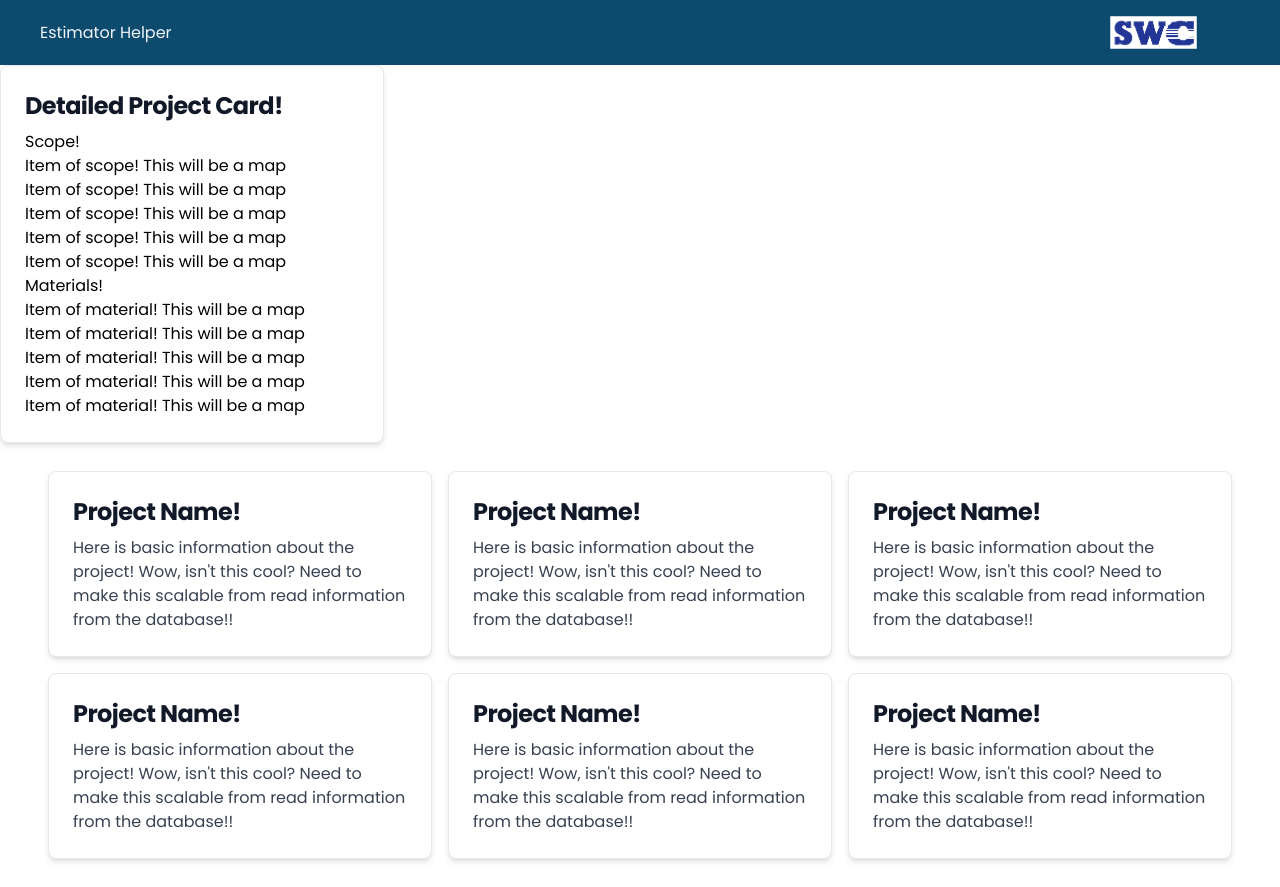
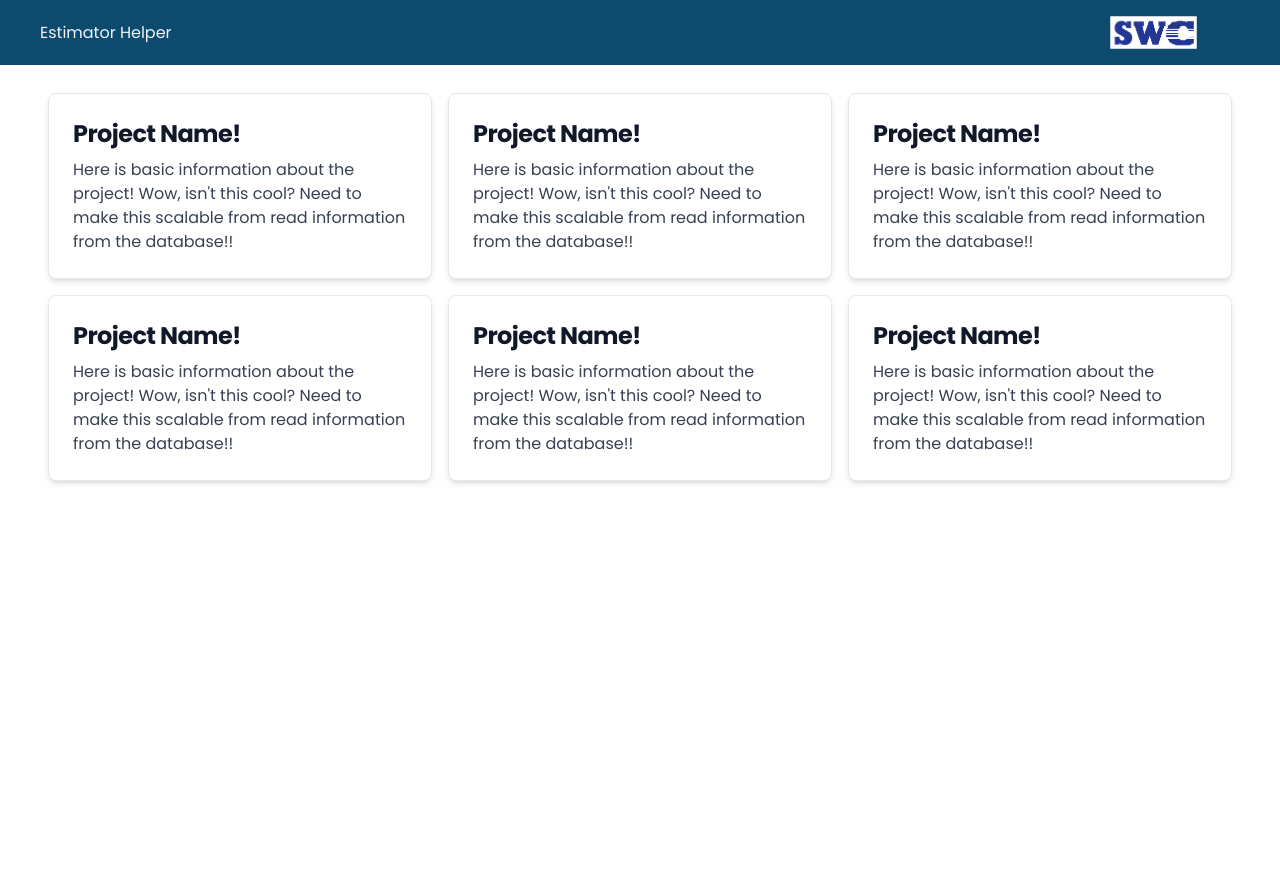
Before and after one commit to StanleyCooper/estimating-app, a React (Create React App) app: page / in a window 1280 px wide. After the commit the page ends 800 px from the top, so only its background shows below. Built offline with nearby package versions, Linux system fonts and the light colour scheme.

Commit message:
draggable components

```diff
--- a/package.json
+++ b/package.json
@@ -8,6 +8,7 @@
     "@testing-library/user-event": "^13.5.0",
     "react": "^17.0.2",
     "react-dom": "^17.0.2",
+    "react-draggable": "^4.4.4",
     "react-scripts": "5.0.0",
     "web-vitals": "^2.1.4"
   },
--- a/public/index.html
+++ b/public/index.html
@@ -12,7 +12,7 @@
     <link rel="preconnect" href="https://fonts.googleapis.com">
     <link rel="preconnect" href="https://fonts.gstatic.com" crossorigin>
     <link href="https://fonts.googleapis.com/css2?family=Poppins:wght@400;500;700&display=swap" rel="stylesheet">
-    <title>React App</title>
+    <title>Estimating App</title>
   </head>
   <body>
     <noscript>You need to enable JavaScript to run this app.</noscript>
--- a/src/Components/BasicProjectCard.js
+++ b/src/Components/BasicProjectCard.js
@@ -1,10 +1,15 @@
 import React from 'react'
+import Draggable from 'react-draggable'
 
 export default function BasicProjectCard() {
   return (
-    <a href='#' class="block p-6 max-w-sm bg-white rounded-lg border border-gray-200 shadow-md hover:bg-gray-100 dark:bg-gray-800 dark:border-gray-700 dark:hover:bg-gray-700">
-        <h5 class="mb-2 text-2xl font-bold tracking-tight text-gray-900 dark:text-white">Project Name!</h5>
-        <p class='font-normal text-gray-700 dark:text-gray-400'>Here is basic information about the project! Wow, isn't this cool? Need to make this scalable from read information from the database!!</p>
-    </a>
+    <Draggable>
+      <div>
+        <div class="block p-6 max-w-sm bg-white rounded-lg border border-gray-200 shadow-md hover:bg-gray-100 dark:bg-gray-800 dark:border-gray-700 dark:hover:bg-gray-700">
+            <h5 class="mb-2 text-2xl font-bold tracking-tight text-gray-900 dark:text-white">Project Name!</h5>
+            <p class='font-normal text-gray-700 dark:text-gray-400'>Here is basic information about the project! Wow, isn't this cool? Need to make this scalable from read information from the database!!</p>
+        </div>
+      </div>
+    </Draggable>
   )
 }
--- a/src/Components/DetailedProjectCard.js
+++ b/src/Components/DetailedProjectCard.js
@@ -6,7 +6,7 @@ function DetailedProjectCard() {
     return (
     <a href='#' class="block p-6 max-w-sm bg-white rounded-lg border border-gray-200 shadow-md hover:bg-gray-100 dark:bg-gray-800 dark:border-gray-700 dark:hover:bg-gray-700">
         <h5 class="mb-2 text-2xl font-bold tracking-tight text-gray-900 dark:text-white">Detailed Project Card!</h5>
-        <ScopeList />
+        <ScopeList / >
         <MaterialList />
     </a>
     )
--- a/src/Layout/Layout.js
+++ b/src/Layout/Layout.js
@@ -7,7 +7,7 @@ function Layout() {
     return (
         <div>
             <Header />
-            <DetailedProjectCard />
+            {/* <DetailedProjectCard /> */}
             <BasicProjectList />
         </div>
     );
```
Also changed, not shown: 1 other file (tests, documents, lock files or other folders).
